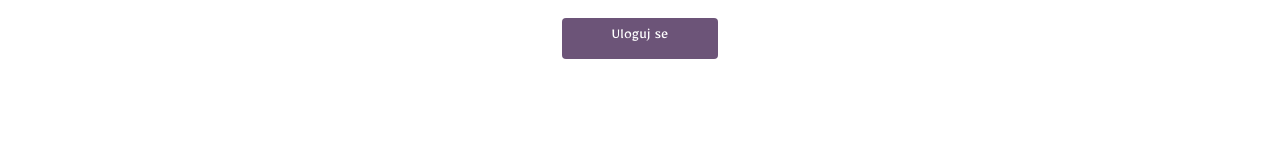
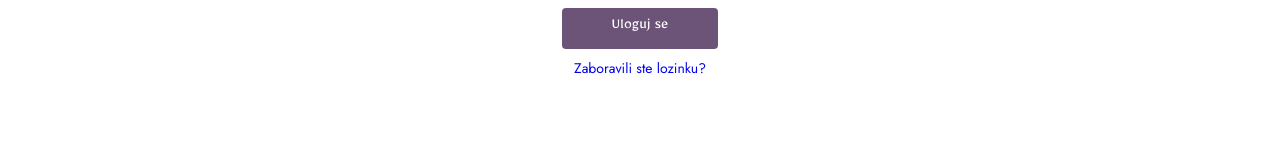
Before and after one commit to vegaitglobal/posao-sansi-website, a Next.js app in the folder opportunity_job_app/: page /login in a window 1280 px wide. Shown: the part 412-561 px from the top of the page. Built offline with nearby package versions, Linux system fonts and the light colour scheme; no server answers.

Commit message:
chore: Add forgot password link

```diff
--- a/opportunity_job_app/src/components/LoginForm/LoginForm.tsx
+++ b/opportunity_job_app/src/components/LoginForm/LoginForm.tsx
@@ -4,7 +4,8 @@ import "./login-form.scss"
 import InputField from "@/components/InputField/InputField";
 import { useState } from "react";
 import { AuthService } from "@/api/authService";
-import { useRouter } from "next/navigation"
+import { useRouter } from "next/navigation";
+import Link from "next/link";
 
 const LoginForm = () => {
     const router = useRouter()
@@ -28,6 +29,7 @@ const LoginForm = () => {
         setFormData({ ...formData, [fieldName]: fieldValue });
     };
 
+
     return (
         <div className="wrapper">
             <p className="welcome-sentence">Dobrodošli nazad!</p>
@@ -46,6 +48,10 @@ const LoginForm = () => {
                 />
                 { responseError && <p className="error-message">{ responseError }</p> }
                 <button className="login-form__button" onClick={ login }>Uloguj se</button>
+
+                <Link className="login-form__link" target="_blank" href="/password-forgotten">
+                Zaboravili ste lozinku?
+                </Link>
             </form>
         </div>
     )
--- a/opportunity_job_app/src/components/LoginForm/login-form.scss
+++ b/opportunity_job_app/src/components/LoginForm/login-form.scss
@@ -38,3 +38,9 @@
 .error-message {
   color: red;
 }
+
+.login-form__link{
+  display: block;
+  text-align: center;
+  font-family: $secondary-font;
+}
```
